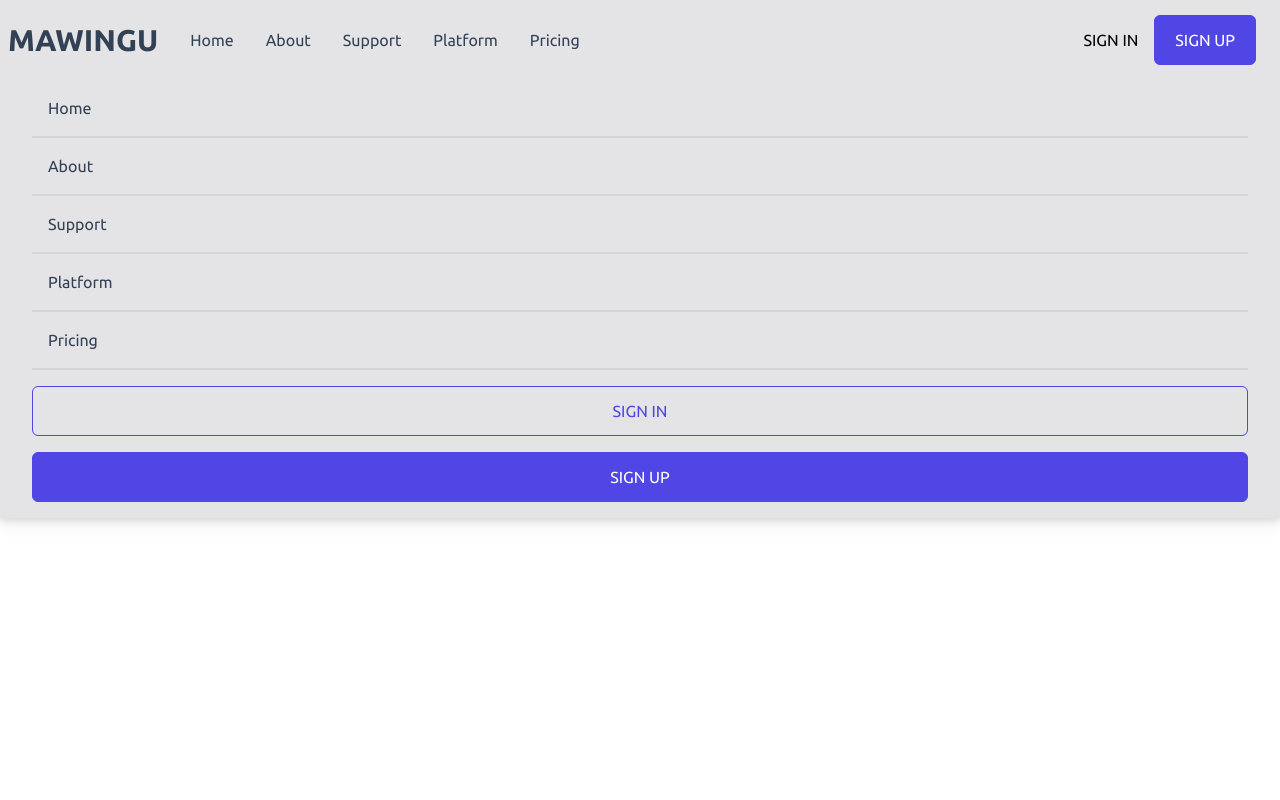
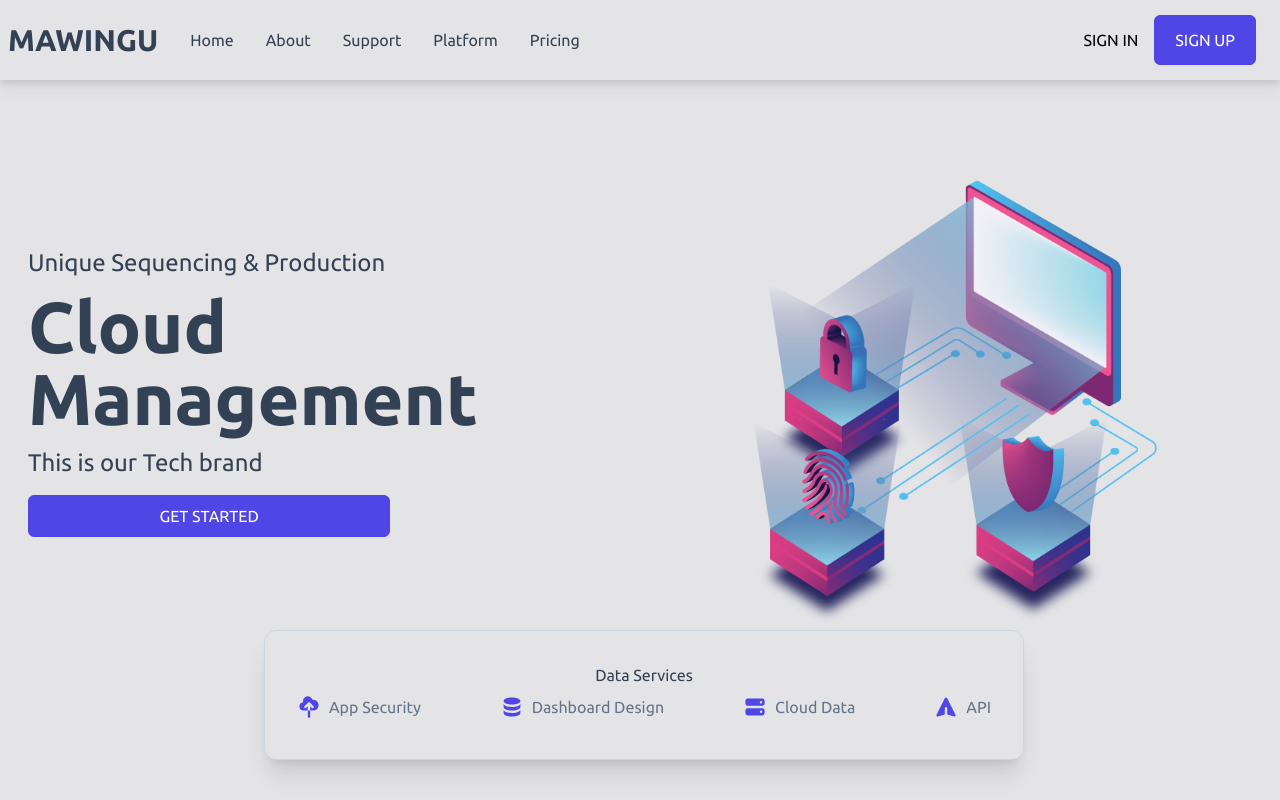
Before and after one commit to thes3interdev/slp-mawingu-website, a React (Vite) app: page / in a window 1280 px wide. Built offline with nearby package versions, Linux system fonts and the light colour scheme.

Commit message:
feat: hero section.

```diff
--- a/src/App.jsx
+++ b/src/App.jsx
@@ -1,7 +1,6 @@
 import { BrowserRouter as Router, Route, Routes } from 'react-router-dom';
 import { ApolloClient, InMemoryCache, ApolloProvider } from '@apollo/client';
 import PageHome from './pages/PageHome';
-import NavigationHeader from './components/NavigationHeader';
 
 /** configure the apollo client */
 const client = new ApolloClient({
@@ -17,12 +16,9 @@ const App = () => {
 		<Router>
 			<ApolloProvider client={client}>
 				<div>
-					<NavigationHeader />
-					<div className="content">
-						<Routes>
-							<Route path="/" element={<PageHome />} />
-						</Routes>
-					</div>
+					<Routes>
+						<Route path="/" element={<PageHome />} />
+					</Routes>
 				</div>
 			</ApolloProvider>
 		</Router>
--- a/src/components/NavigationHeader.jsx
+++ b/src/components/NavigationHeader.jsx
@@ -5,6 +5,7 @@ const NavigationHeader = () => {
 	const [navigation, setNavigation] = useState(false);
 
 	const handleClick = () => setNavigation(!navigation);
+	const handleClose = () => setNavigation(!navigation);
 
 	return (
 		<div className="fixed z-10 h-[80px] w-screen bg-zinc-200 drop-shadow-lg">
@@ -24,11 +25,11 @@ const NavigationHeader = () => {
 					<button className="px-5 py-3">Sign Up</button>
 				</div>
 				<div className="md:hidden" onClick={handleClick}>
-					{!navigation ? <XIcon className="h6 w-6" /> : <MenuIcon className="h-6 w-6" />}
+					{!navigation ? <MenuIcon className="h-6 w-6" /> : <XIcon className="h6 w-6" />}
 				</div>
 			</div>
 
-			<ul className={navigation ? 'hidden' : 'absolute w-full bg-zinc-200 px-8'}>
+			<ul className={!navigation ? 'hidden' : 'absolute w-full bg-zinc-200 px-8'}>
 				<li className="w-full border-b-2 border-zinc-300">Home</li>
 				<li className="w-full border-b-2 border-zinc-300">About</li>
 				<li className="w-full border-b-2 border-zinc-300">Support</li>
--- /dev/null
+++ b/src/components/SectionHero.jsx
@@ -0,0 +1,44 @@
+import {
+	CloudUploadIcon,
+	DatabaseIcon,
+	PaperAirplaneIcon,
+	ServerIcon,
+} from '@heroicons/react/solid';
+import bgHeroImage from '../assets/cyber-bg.png';
+
+const SectionHero = () => {
+	return (
+		<div className="flex h-screen w-full flex-col justify-between bg-zinc-200">
+			<div className="m-auto grid max-w-[1240px] md:grid-cols-2">
+				<div className="flex w-full flex-col justify-center px-2 py-8 md:items-start">
+					<p className="text-2xl">Unique Sequencing & Production</p>
+					<h1 className="py-3 text-5xl font-bold md:text-7xl">Cloud Management</h1>
+					<p className="text-2xl">This is our Tech brand</p>
+					<button className="my-4 py-2 px-5 sm:w-[60%]">Get Started</button>
+				</div>
+				<div>
+					<img src={bgHeroImage} alt="Hero Image" className="w-full" />
+				</div>
+				<div className="absolute bottom-[5%] mx-1 flex transform flex-col rounded-xl border border-slate-300 bg-zinc-200 py-8 text-center shadow-xl md:left-1/2 md:min-w-[760px] md:-translate-x-1/2">
+					<p>Data Services</p>
+					<div className="flex flex-wrap justify-between px-4">
+						<p className="flex px-4 py-2 text-slate-500">
+							<CloudUploadIcon className="mr-2 h-6 w-6 text-indigo-600" /> App Security
+						</p>
+						<p className="flex px-4 py-2 text-slate-500">
+							<DatabaseIcon className="mr-2 h-6 w-6 text-indigo-600" /> Dashboard Design
+						</p>
+						<p className="flex px-4 py-2 text-slate-500">
+							<ServerIcon className="mr-2 h-6 w-6 text-indigo-600" /> Cloud Data
+						</p>
+						<p className="flex px-4 py-2 text-slate-500">
+							<PaperAirplaneIcon className="mr-2 h-6 w-6 text-indigo-600" /> API
+						</p>
+					</div>
+				</div>
+			</div>
+		</div>
+	);
+};
+
+export default SectionHero;
--- a/src/pages/PageHome.jsx
+++ b/src/pages/PageHome.jsx
@@ -1,3 +1,5 @@
+import NavigationHeader from '../components/NavigationHeader';
+import SectionHero from '../components/SectionHero';
 import UtilityTabTitle from '../utilities/UtilityTabTitle';
 
 const PageHome = () => {
@@ -5,11 +7,8 @@ const PageHome = () => {
 
 	return (
 		<div>
-			<div className="flex h-screen w-full items-center justify-center">
-				<h1 className="text-center text-4xl font-medium text-indigo-600">
-					Hello? React, Tailwind and Vite have been correctly configured.
-				</h1>
-			</div>
+			<NavigationHeader />
+			<SectionHero />
 		</div>
 	);
 };
```
